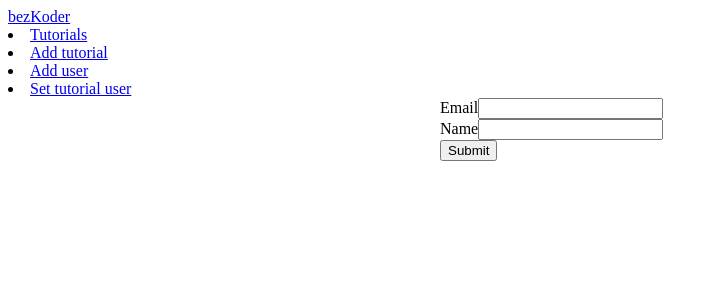
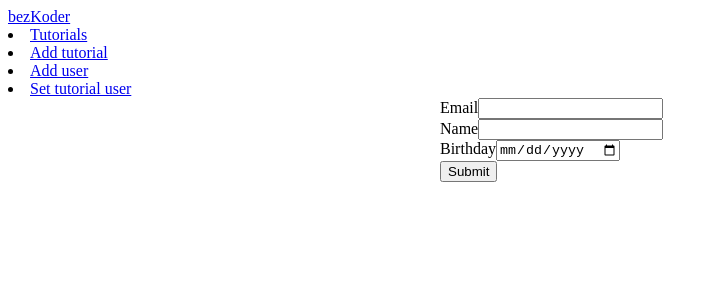
Before and after one commit to PabloSaenz99/PracticaAngular11, an Angular app in the folder Angular11/frontend/: page /addUser in a window 1280 px wide. Shown: the top 300 px of the page, without its empty margins (0-718 px from the left). Built offline with nearby package versions, Linux system fonts and the light colour scheme.

Commit message:
New user date of birth

```diff
--- a/Angular11/frontend/src/app/components/add-user/add-user.component.html
+++ b/Angular11/frontend/src/app/components/add-user/add-user.component.html
@@ -22,6 +22,15 @@
             name="name"
           />
         </div>
+        <div>
+          <label>Birthday</label>
+          <input type="date"
+            id="date"
+            anme="date"
+            value="2018-07-22"
+            min="2018-01-01"
+            [(ngModel)]='user.birthday'>
+        </div>
         <button (click)="saveUser()" class="btn btn-success">Submit</button>
       </div>
       <div *ngIf="submitted">
--- a/Angular11/frontend/src/app/components/add-user/add-user.component.ts
+++ b/Angular11/frontend/src/app/components/add-user/add-user.component.ts
@@ -15,7 +15,8 @@ export class AddUserComponent implements OnInit {
   saveUser(): void {
     const data = {
       email: this.user.email,
-      name: this.user.name
+      name: this.user.name,
+      birthday: this.user.birthday
     };
     this.userService.create(data)
       .subscribe(
--- a/Angular11/frontend/src/app/models/user.model.ts
+++ b/Angular11/frontend/src/app/models/user.model.ts
@@ -4,6 +4,7 @@ export class User {
     _id: string;
     email: string;
     name: string;
+    birthday: Date;
     tutorials: Array<Tutorial>;
 
 
@@ -11,6 +12,7 @@ export class User {
       this._id = '';
       this.email = '';
       this.name = '';
+      this.birthday = new Date();
       this.tutorials = [];
     }
 
```
Also changed, not shown: 2 other files (tests, documents, lock files or other folders).
